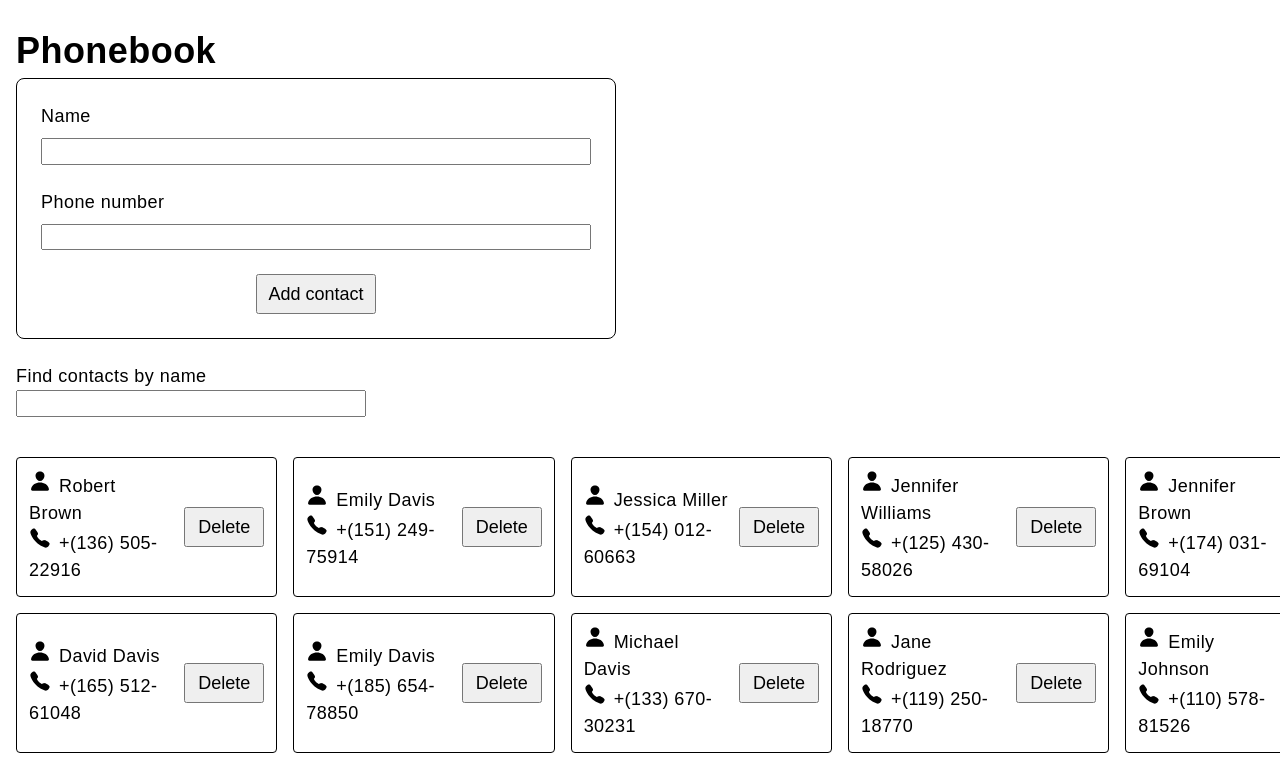
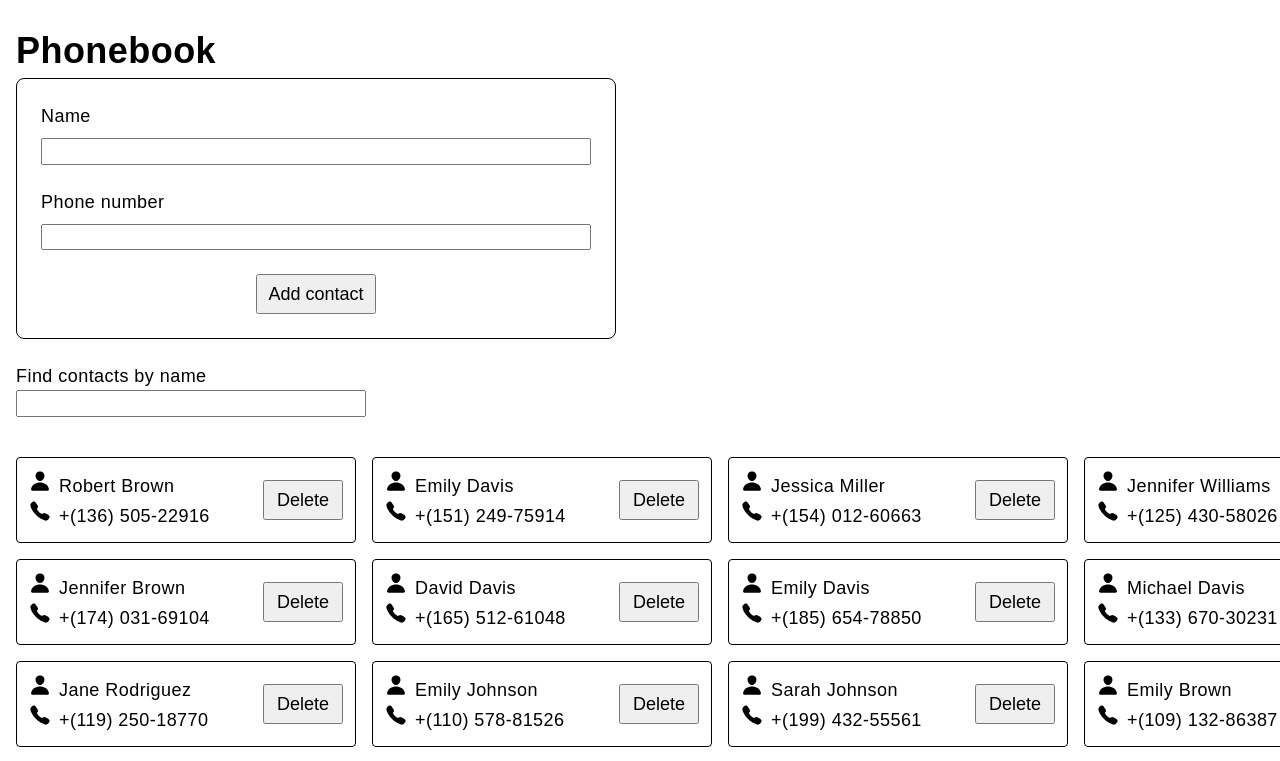
Before and after one commit to novikovanat/goit-react-hw-03, a React (Vite) app: page / in a window 1280 px wide. Shown: the top 761 px of the page. Built offline with nearby package versions, Linux system fonts and the light colour scheme.

Commit message:
validation changed

```diff
--- a/src/components/contact/Contact.module.css
+++ b/src/components/contact/Contact.module.css
@@ -11,7 +11,7 @@
   border-radius: 4px;
   align-items: center;
   padding: 12px;
-  flex-basis: calc(100% / 6);
+  width: 340px;
 }
 
 .contactData {
--- a/src/components/contactForm/ContactForm.jsx
+++ b/src/components/contactForm/ContactForm.jsx
@@ -9,12 +9,12 @@ export default function LoginForm({ handleSubmit }) {
   const validationSchema = Yup.object().shape({
     name: Yup.string()
       .min(3, "Too Short!")
-      .max(50, "Too Long!")
+      .max(18, "Too Long!")
       .required("Name is required!"),
     phoneNumber: Yup.string()
       .matches(/^[1-9]\d{1,14}$/, "Invalid phone number!")
       .required("Phone number is required!"),
-  });
+  })
   return (
     <div>
       <Formik
```
